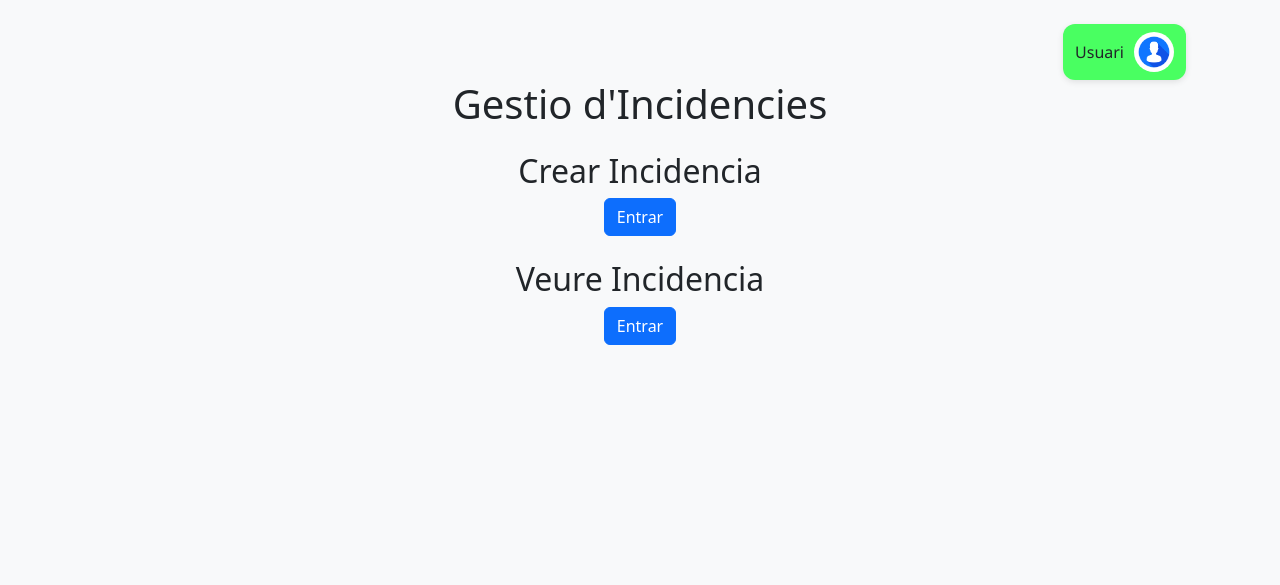
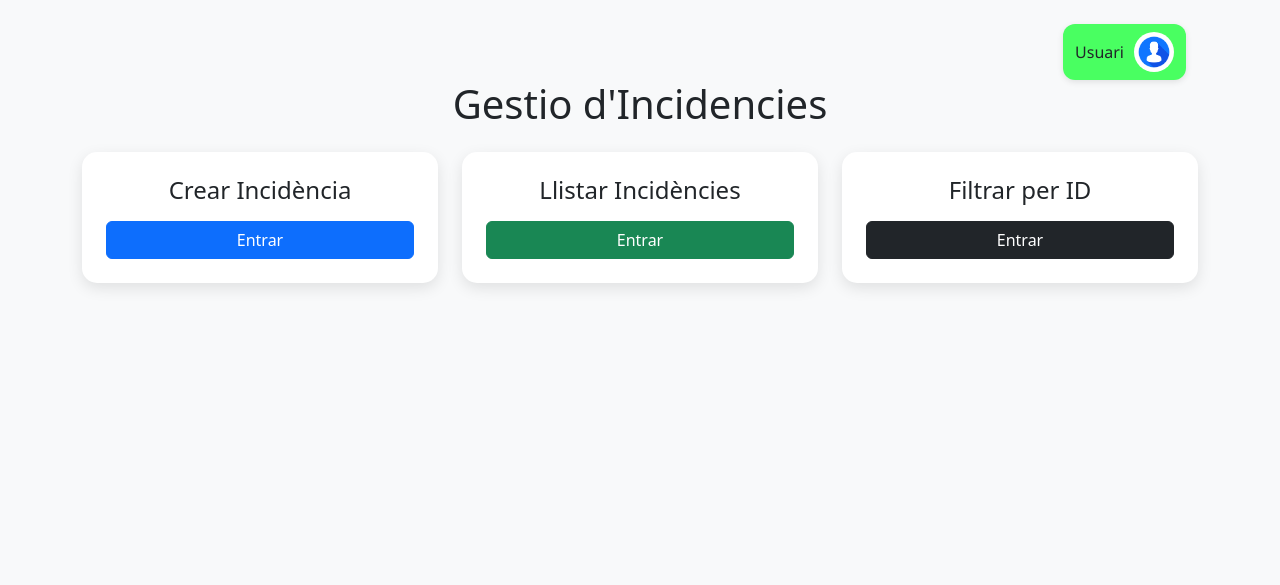
Before and after one commit to inspedralbes/projecte-1daw-25-26-g9_ricardo-kilian, a PHP site: page /usuari.php in a window 1280 px wide. Shown: the part 116-701 px from the top of the page. Run offline with PHP 8.4, Linux system fonts and the light colour scheme.

Commit message:
Fix de textarea + findById per Incidencia + seguim tocant Bootstrap

```diff
--- a/src/admin.php
+++ b/src/admin.php
@@ -1,6 +1,6 @@
 <?php include './structure/header.php'; ?>
 
-<main class="container mt-4">
+<main class="container mt-4 admin-bg">
 
     <div class="user-bar container-fluid">
                 <div class="d-flex justify-content-end">
--- a/src/css/style.css
+++ b/src/css/style.css
@@ -164,6 +164,18 @@ main {
     transform: scale(1.1);
 }
 
+.accion-card {
+    border: none;
+    border-radius: 15px;
+    transition: all 0.25s ease;
+    box-shadow: 0 5px 15px rgba(0,0,0,0.1);
+}
+
+.accion-card:hover {
+    transform: translateY(-8px); /* 👈 lo que querías mantener */
+    box-shadow: 0 10px 25px rgba(0,0,0,0.2);
+}
+
 /* altura responsive */
 @media (min-width: 992px) {
     .rol-card {
--- a/src/insertar.php
+++ b/src/insertar.php
@@ -31,8 +31,7 @@ $departaments = $llistatDept->fetch_all(MYSQLI_ASSOC);
                 <!-- Descripció -->
                 <div class="mb-3">
                     <label for="descripcio" class="form-label">Descripció</label>
-                    <textarea placeholder="Descripció" class="form-control" name="descripcio" id="descripcio" rows="5" required>
-                    </textarea>
+                    <textarea placeholder="Descripció" class="form-control" name="descripcio" id="descripcio" rows="5" required> </textarea>
                 </div>
 
                 <!-- Tipus -->
--- a/src/usuari.php
+++ b/src/usuari.php
@@ -12,18 +12,32 @@
     </div>
 
     <div class="inici_Usuari text-center">
-        <h1>Gestio d'Incidencies</h1>
+        <h1 class="mb-4">Gestio d'Incidencies</h1>
 
-        <div class="Accio mt-4">
-            <h2>Crear Incidencia</h2>
-            <a href="insertar.php" class="btn btn-primary">Entrar</a>
+        <div class="row g-4 justify-content-center">
+
+            <div class="col-12 col-md-4">
+                <div class="card accion-card h-100 text-center p-4">
+                    <h4 class="mb-3">Crear Incidència</h4>
+                    <a href="insertar.php" class="btn btn-primary">Entrar</a>
+                </div>
+            </div>
+
+            <div class="col-12 col-md-4">
+                <div class="card accion-card h-100 text-center p-4">
+                    <h4 class="mb-3">Llistar Incidències</h4>
+                    <a href="llistat.php" class="btn btn-success">Entrar</a>
+                </div>
+            </div>
+
+            <div class="col-12 col-md-4">
+                <div class="card accion-card h-100 text-center p-4">
+                    <h4 class="mb-3">Filtrar per ID</h4>
+                    <a href="findByIdUser.php" class="btn btn-dark">Entrar</a>
+                </div>
+            </div>
+
         </div>
-
-        <div class="Accio mt-4">
-            <h2>Veure Incidencia</h2>
-            <a href="llistat.php" class="btn btn-primary">Entrar</a>
-        </div>
-
     </div>
 
 </main>
```
Also changed, not shown: src/findByIdUser.php (added, +96 -0 lines).
